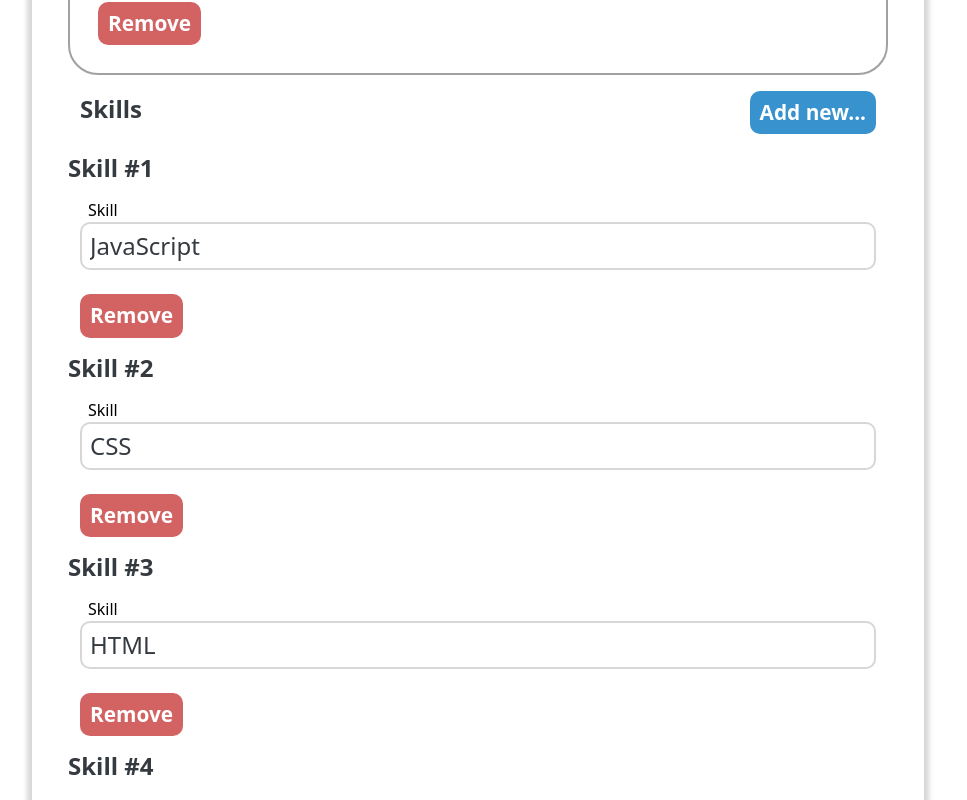
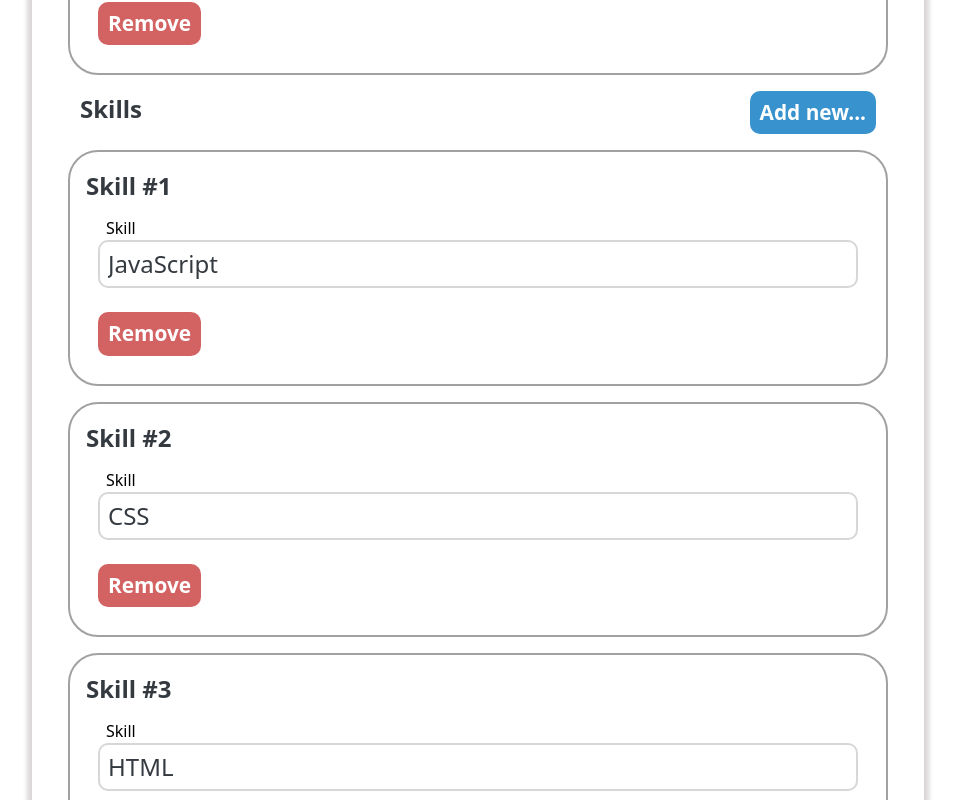
Before and after one commit to V1IRuZ/cv-application, a React (Vite) app: page / in a window 1280 px wide. Shown: the part 3552-4352 px from the top of the page, without its empty margins (0-967 px from the left). Built offline with nearby package versions, Linux system fonts and the light colour scheme.

Commit message:
style: edit the layout of skills and languages

```diff
--- a/src/styles/Form.css
+++ b/src/styles/Form.css
@@ -103,13 +103,17 @@ form button {
   color: white;
 }
 
-.form-experience-list {
+.form-experience-list,
+.form-language-list,
+.form-skills-list {
   display: flex;
   flex-direction: column;
   gap: 16px;
 }
 
-.experience {
+.experience,
+.language-card,
+.skill-card {
   border: 2px solid rgb(161, 161, 161);
   border-radius: 30px;
   padding: 16px;
```
